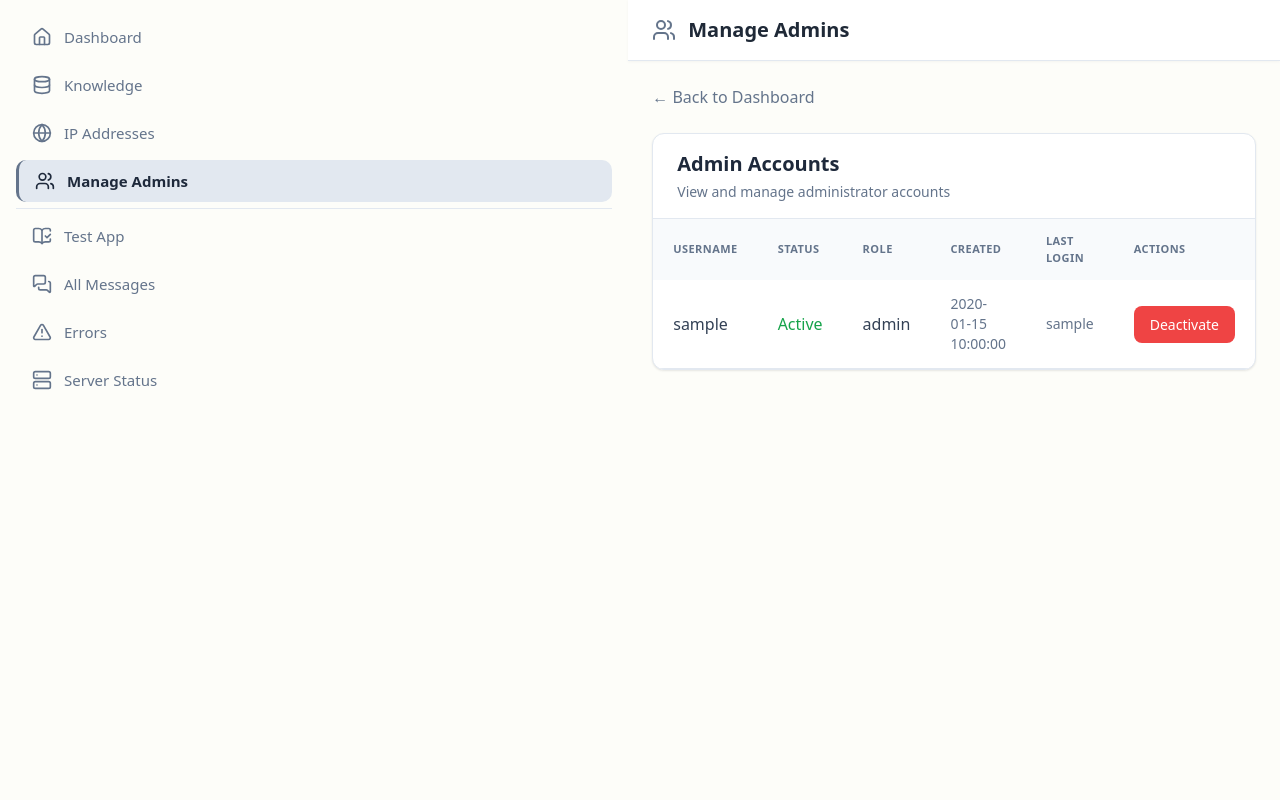
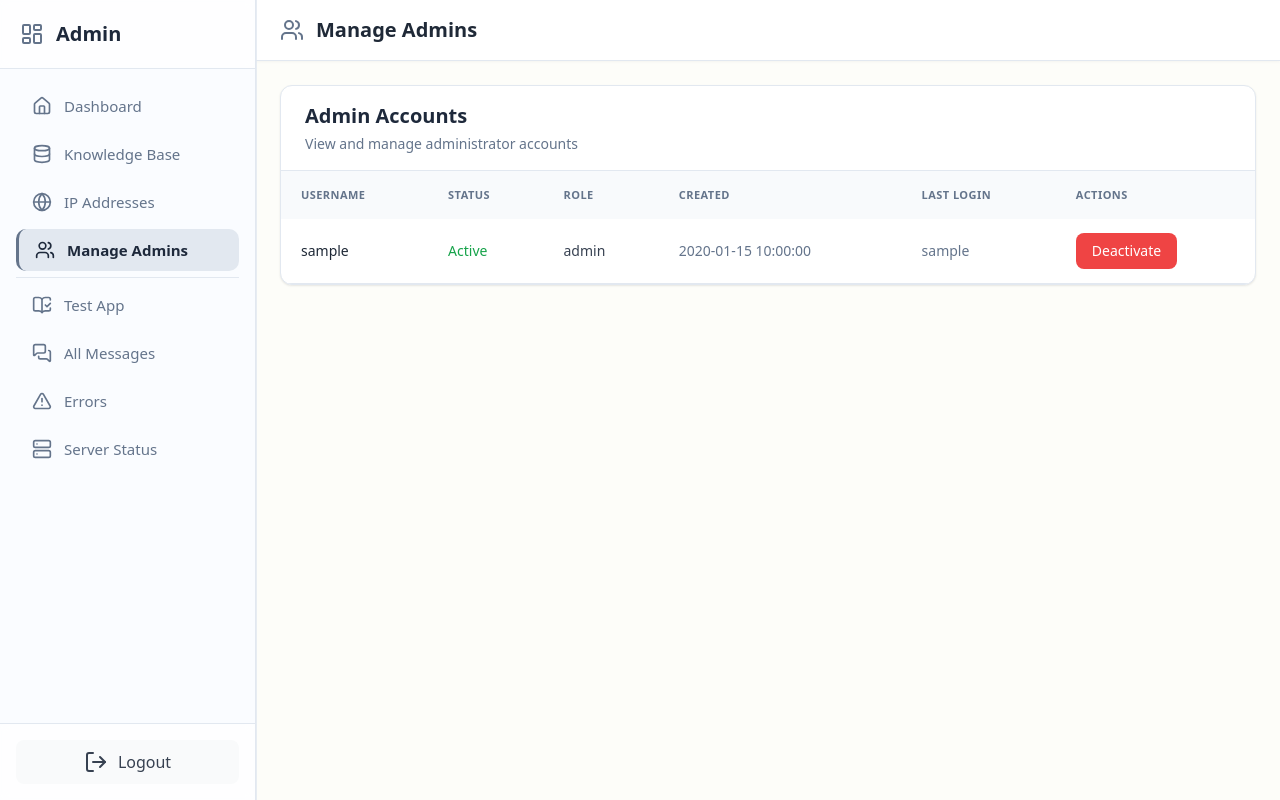
Before and after one commit to j00zf/rag-ai-v2, a Flask app: page /admin/manage-admins in a window 1280 px wide. Run offline with Flask 3, Linux system fonts and the light colour scheme; the visitor is signed in with stand-in values (Sample User, id 1); tables that the repository leaves empty or names only in its code hold one stand-in row (values such as "Sample post"); some libraries are stand-ins or nearby versions.

```diff
--- a/app.py
+++ b/app.py
@@ -291,7 +291,8 @@ def get_ip_location(ip):
 # ────────────────────────────────────────────────
 @app.route("/")
 def home():
-    return render_template("chat.html")
+    is_logged_in = 'user_id' in session  # or however you check auth
+    return render_template('chat.html', is_logged_in=is_logged_in)
 
 @app.route("/chat", methods=["POST"])
 def chat():
--- a/templates/admin_manage_admins.html
+++ b/templates/admin_manage_admins.html
@@ -107,6 +107,7 @@
       display: inline-flex;
       align-items: center;
       justify-content: center;
+      gap: 0.375rem;
       padding: 0.5rem 1rem;
       font-size: 0.875rem;
       font-weight: 500;
@@ -156,7 +157,13 @@
 
 <div class="flex min-h-screen">
 
-  <!-- Sidebar (same as other admin pages) -->
+  <!-- Sidebar -->
+  <aside class="w-64 sidebar flex flex-col sticky top-0 h-screen z-20 overflow-y-auto">
+    <div class="p-5 text-xl font-semibold flex items-center gap-3 border-b border-[var(--border)] bg-white/70 backdrop-blur-sm">
+      <i data-lucide="layout-dashboard" class="w-6 h-6 text-[var(--accent)]"></i>
+      Admin
+    </div>
+
     <nav class="flex-1 p-4 space-y-1.5 text-sm">
       <a href="/admin/dashboard"
          class="sidebar-link flex items-center gap-3 px-4 py-[11px] transition {% if request.path == '/admin/dashboard' %}sidebar-active{% endif %}">
@@ -167,7 +174,7 @@
       <a href="/admin/knowledge-base"
          class="sidebar-link flex items-center gap-3 px-4 py-[11px] transition {% if request.path == '/admin/knowledge-base' %}sidebar-active{% endif %}">
         <i data-lucide="database" class="w-5 h-5"></i>
-        Knowledge
+        Knowledge Base
       </a>
 
       <a href="/admin/ip-addresses"
@@ -201,11 +208,22 @@
         <i data-lucide="alert-triangle" class="w-5 h-5"></i>
         Errors
       </a>
-      <a href="/admin/server-status" class="sidebar-link flex items-center gap-3 px-4 py-[11px] transition">
-          <i data-lucide="server" class="w-5 h-5"></i> Server Status
-        </a>
+
+      <a href="/admin/server-status"
+         class="sidebar-link flex items-center gap-3 px-4 py-[11px] transition">
+        <i data-lucide="server" class="w-5 h-5"></i>
+        Server Status
+      </a>
     </nav>
 
+    <div class="p-4 border-t border-[var(--border)] bg-white/70 backdrop-blur-sm">
+      <a href="/admin/logout"
+         class="flex items-center justify-center gap-2.5 w-full bg-gray-50 hover:bg-gray-100 text-gray-700 font-medium py-2.5 rounded-lg transition-colors">
+        <i data-lucide="log-out" class="w-4.5 h-4.5"></i>
+        Logout
+      </a>
+    </div>
+  </aside>
 
   <!-- Main Content -->
   <div class="flex-1 flex flex-col">
@@ -217,14 +235,8 @@
       </h1>
     </header>
 
+    <main class="p-6 flex-1 w-full">
 
-    <main class="p-6 flex-1 max-w-7xl mx-auto">
-
-      <div class="mb-6">
-        <a href="/admin/dashboard" class="back-link">
-          ← Back to Dashboard
-        </a>
-      </div>
 
       <div class="card overflow-hidden">
 
@@ -237,7 +249,7 @@
 
         {% if admins %}
         <div class="overflow-x-auto">
-          <table class="min-w-full">
+          <table class="min-w-full text-sm">
             <thead>
               <tr>
                 <th>Username</th>
@@ -251,20 +263,21 @@
             <tbody>
               {% for admin in admins %}
               <tr class="hover:bg-gray-50/70 transition-colors">
-                <td class="font-medium">{{ admin.username }}</td>
+                <td class="font-medium text-gray-800">{{ admin.username }}</td>
                 <td>
                   <span class="{% if admin.status == 'active' %}text-green-600{% else %}text-red-600{% endif %} font-medium">
                     {{ admin.status|capitalize }}
                   </span>
                 </td>
-                <td>{{ admin.role|default("Admin") }}</td>
+                <td class="text-gray-700">{{ admin.role|default("Admin") }}</td>
                 <td class="text-[var(--text-mute)] text-sm">{{ admin.created_at }}</td>
                 <td class="text-[var(--text-mute)] text-sm">{{ admin.last_login|default("-") }}</td>
                 <td>
                   <form action="/admin/toggle-admin-status" method="POST" style="display:inline;">
                     <input type="hidden" name="admin_id" value="{{ admin.id }}">
                     <input type="hidden" name="status" value="{% if admin.status == 'active' %}inactive{% else %}active{% endif %}">
-                    <button type="submit" class="btn {% if admin.status == 'active' %}btn-toggle-inactive{% else %}btn-toggle-active{% endif %}"
+                    <button type="submit"
+                            class="btn {% if admin.status == 'active' %}btn-toggle-inactive{% else %}btn-toggle-active{% endif %}"
                             onclick="return confirm('Are you sure you want to {% if admin.status == 'active' %}deactivate{% else %}activate{% endif %} {{ admin.username }}?');">
                       {% if admin.status == 'active' %}Deactivate{% else %}Activate{% endif %}
                     </button>
@@ -276,8 +289,10 @@
           </table>
         </div>
         {% else %}
-        <div class="p-12 text-center text-[var(--text-mute)]">
-          <p class="text-lg">No admin accounts found.</p>
+        <div class="p-16 text-center text-[var(--text-mute)]">
+          <i data-lucide="users" class="w-12 h-12 mx-auto mb-4 opacity-40"></i>
+          <p class="text-lg font-medium">No admin accounts found.</p>
+          <p class="mt-2">Create your first admin account to get started.</p>
         </div>
         {% endif %}
 
```
Also changed, not shown: templates/admin_document_chunks.html (+17 -37 lines).
